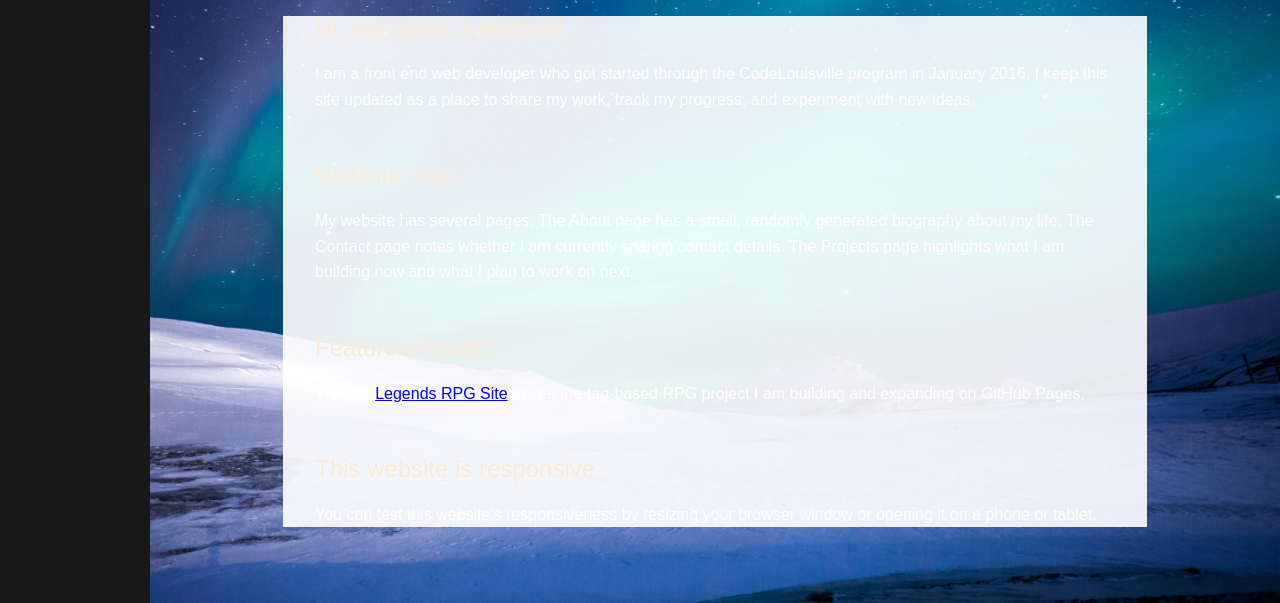
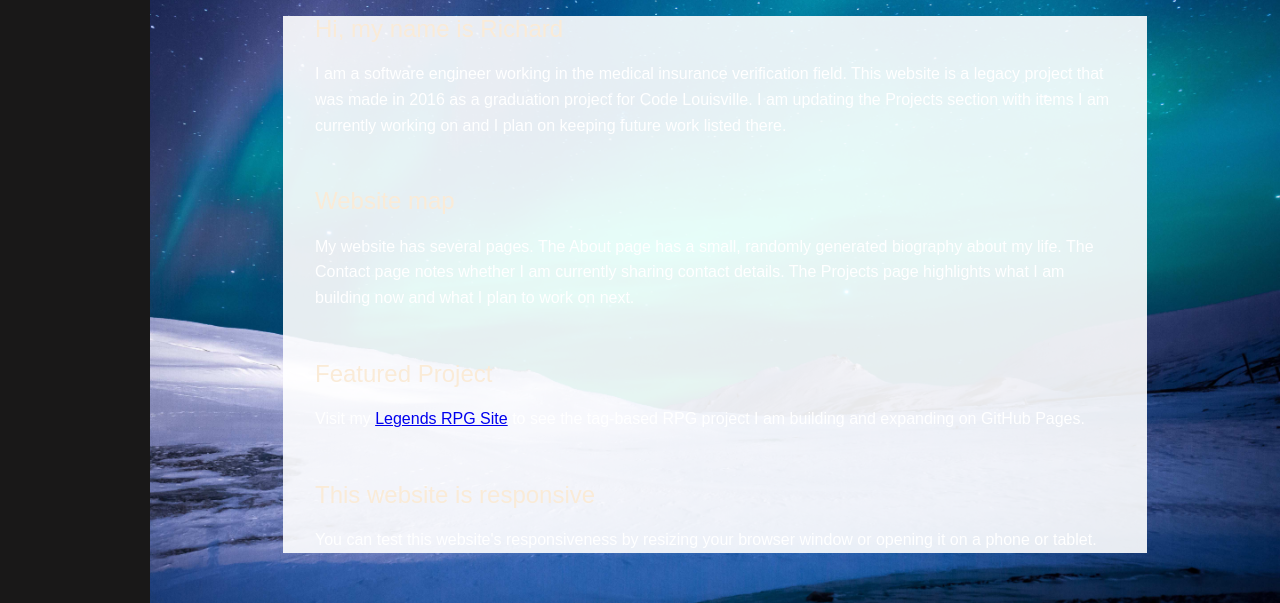
Before and after one commit to Rzachprime/Rzachprime.github.io, a plain HTML site: page index.html in a window 1280 px wide. Shown: the part 197-800 px from the top of the page. Drawn offline with nearby package versions, Linux system fonts and the light colour scheme.

Commit message:
Codex update 4
Had codex update some text on the home page to a new message.

```diff
--- a/index.html
+++ b/index.html
@@ -71,7 +71,7 @@
         <div class="content">
             <h2 class="content-subhead">Hi, my name is Richard</h2>
             <p>
-                I am a front end web developer who got started through the CodeLouisville program in January 2016. I keep this site updated as a place to share my work, track my progress, and experiment with new ideas.
+                I am a software engineer working in the medical insurance verification field. This website is a legacy project that was made in 2016 as a graduation project for Code Louisville. I am updating the Projects section with items I am currently working on and I plan on keeping future work listed there.
             </p>
 
             <h2 class="content-subhead">Website map</h2>
```
